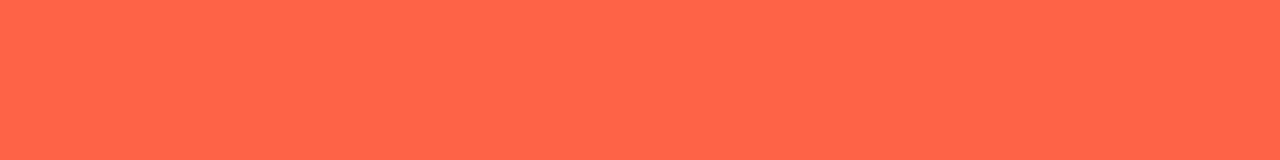
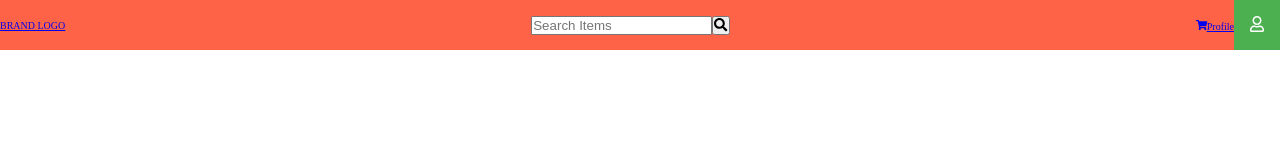
Before and after one commit to lchewy/swanky, a React app in the folder client/: page / in a window 1280 px wide. Built offline with nearby package versions, Linux system fonts and the light colour scheme.

Commit message:
add navbar outline

```diff
--- a/client/public/index.html
+++ b/client/public/index.html
@@ -10,6 +10,7 @@
     -->
     <link rel="manifest" href="%PUBLIC_URL%/manifest.json">
     <link rel="shortcut icon" href="%PUBLIC_URL%/favicon.ico">
+    <script defer src="https://use.fontawesome.com/releases/v5.0.12/js/all.js" integrity="sha384-Voup2lBiiyZYkRto2XWqbzxHXwzcm4A5RfdfG6466bu5LqjwwrjXCMBQBLMWh7qR" crossorigin="anonymous"></script>
     <!--
       Notice the use of %PUBLIC_URL% in the tags above.
       It will be replaced with the URL of the `public` folder during the build.
--- a/client/src/components/App.js
+++ b/client/src/components/App.js
@@ -1,5 +1,5 @@
 import React, { Component } from "react";
-import {BrowserRouter, Route} from "react-router-dom";
+import {BrowserRouter} from "react-router-dom";
 import Header from "./Header";
 
 class App extends Component{
@@ -8,42 +8,10 @@ class App extends Component{
 
     return(
     <BrowserRouter>
-      <Route path="/headers" component={Header}/>
+      <Header/>
     </BrowserRouter>
     )
   }
 }
 
 export default App;
-
-// class App extends Component {
-//   constructor() {
-//     super();
-//     this.handleSubmit = this.handleSubmit.bind(this);
-//   }
-
-//   async handleSubmit(e) {
-//     e.preventDefault();
-//     const res = await axios.post("/api/signup", {
-//       fname: e.target.fname.value,
-//       lname: e.target.lname.value,
-//       email: e.target.email.value,
-//       password: e.target.password.value
-//     });
-
-//     return res
-//   }
-//   render() {
-//     return (
-//       <form onSubmit={this.handleSubmit}>
-//         <input name="fname" placeholder="first name" type="text" />
-//         <input name="lname" placeholder="last name" type="text" />
-//         <input name="email" placeholder="email" type="text" />
-//         <input name="password" placeholder="password" type="text" />
-//         <button>Submit</button>
-//       </form>
-//     );
-//   }
-// }
-
-// export default App;
--- a/client/src/components/Header.js
+++ b/client/src/components/Header.js
@@ -1,27 +1,72 @@
 import React, { Component } from "react";
-import axios from "axios";
+import { Link } from "react-router-dom";
 
-class Header extends Component{
-
-  state = {
-    img: ""
+const auth = true;
+class Header extends Component {
+  renderUserNav() {
+    switch (auth) {
+      case null:
+        return;
+      case false:
+        return [
+          <li className="user-nav__item" key="1">
+            <Link to="/api/signin">Log In</Link>
+          </li>,
+          <li className="user-nav__item" key="2">
+            <Link to="/api/signup">Sign Up</Link>
+          </li>
+        ];
+      default:
+        return [
+          <li className="user-nav__item" key="1">
+            <Link to="/profile">Profile</Link>
+          </li>,
+          <li className="user-nav__item" key="2">
+            <div className="user-nav__dropdown">
+              <button className="user-nav__dropbtn">
+                <i className="far fa-user" />
+              </button>
+              <div className="user-nav__dropdown-content">
+                <Link className="user-nav__dropdown-content--link" to="/">
+                  USER
+                </Link>
+                <Link className="user-nav__dropdown-content--link" to="/">
+                  Purchase History
+                </Link>
+                <Link className="user-nav__dropdown-content--link" to="/">
+                  Logout
+                </Link>
+              </div>
+            </div>
+          </li>
+        ];
+    }
   }
 
-  async componentDidMount(){
-    const img = await axios.get("/api/products");
-    this.setState({img: img.data});
-  }
-
-  render(){
-    console.log(this.state.img)
-    const {img} = this.state;
-    return(
-      <div>
-      yo
-      <hr/>
-        <img src={`./img/${img}`} width="500px" height="500px" alt="something"/>
-      </div>
-    )
+  render() {
+    return (
+      <header className="header">
+        <Link className="logo" to="/">
+          BRAND LOGO
+        </Link>
+        <form action="#" className="search">
+          <input
+            type="text"
+            className="search__input"
+            placeholder="Search Items"
+          />
+          <button className="search__button">
+            <i className="fas fa-search" />
+          </button>
+        </form>
+        <nav className="user-nav">
+          <Link to="/shopping-cart" className="user-nav__icon-box">
+            <i className="fas fa-shopping-cart" />
+          </Link>
+          <ul>{this.renderUserNav()}</ul>
+        </nav>
+      </header>
+    );
   }
 }
 
--- a/client/src/index.js
+++ b/client/src/index.js
@@ -1,4 +1,4 @@
-import "./index.scss";
+import "./sass/main.scss"
 import React from "react";
 import ReactDOM from "react-dom";
 import App from "./components/App";
--- a/client/src/index.scss
+++ /dev/null
@@ -1,3 +0,0 @@
-body{
-    background: tomato;
-}
--- /dev/null
+++ b/client/src/sass/base/_base.scss
@@ -0,0 +1,15 @@
+*,
+*::after,
+*::before {
+  margin: 0px;
+  padding: 0px;
+  box-sizing: inherit;
+}
+
+html {
+  font-size: 62.5%;
+}
+
+body {
+  box-sizing: border-box;
+}
--- /dev/null
+++ b/client/src/sass/components/_user-nav.scss
@@ -0,0 +1,57 @@
+// .search{
+//     // display: inline-block;
+// }
+
+
+.user-nav{
+    display: flex;
+    align-items: center;
+
+    &__dropdown{
+        position: relative;
+        display: inline-block;
+
+        &:hover &-content{
+            display: block;
+        }
+
+        &-content{
+            display: none;
+            position: absolute;
+            background-color: #f1f1f1;
+            min-width: 160px;
+            box-shadow: 0px 8px 16px 0px rgba(0,0,0,0.2);
+            z-index: 1;
+
+            &--link{
+                // display: inline-block;
+                color: black;
+                padding: 12px 16px;
+                text-decoration: none;
+                display: block;
+
+                &:hover{
+                    background-color: #ddd
+                }
+            }
+        }
+    }
+
+    &__dropbtn{
+        background-color: #4CAF50;
+        color: white;
+        padding: 16px;
+        font-size: 16px;
+        border: none;
+    }
+
+    &__icon-box{
+        position: relative;
+        // font-size: 20rem;
+    }
+
+    &__item{
+        list-style: none;
+        display: inline-block;
+    }
+}
--- /dev/null
+++ b/client/src/sass/layouts/_header.scss
@@ -0,0 +1,6 @@
+.header{
+    background: tomato;
+    display: flex;
+    justify-content: space-between;
+    align-items: center;
+}
--- /dev/null
+++ b/client/src/sass/main.scss
@@ -0,0 +1,7 @@
+// @import "abstract/";
+
+@import "base/base";
+
+@import "components/user-nav";
+
+@import "layouts/header"
```
